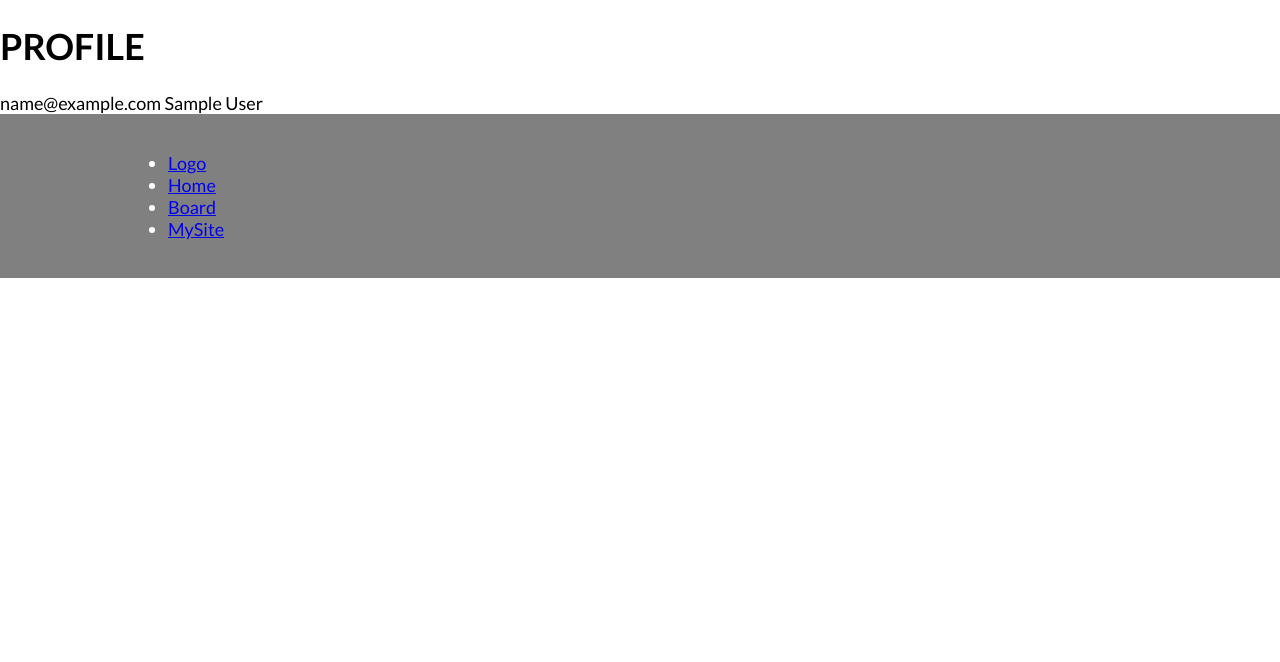
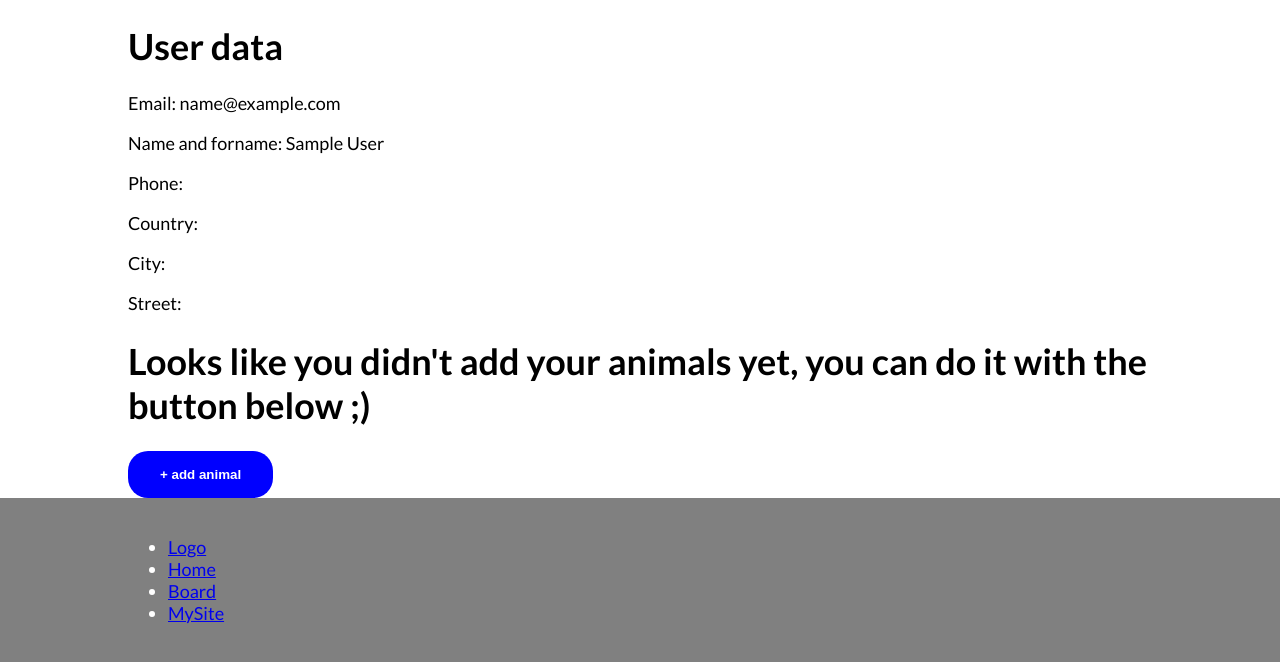
Before and after one commit to Warfnir/where-is-my-friend, a Django app: page /profile/ in a window 1280 px wide. Shown: the part 291-953 px from the top of the page. Before the commit the page ends 569 px from the top, so only its background shows below. Run offline with Django 3.2, Linux system fonts and the light colour scheme; the visitor is signed in with stand-in values (Sample User, id 1); data that the repository does not hold is empty; parts of the project's set-up code (start-up, migrations or seed data) failed here and were passed over; some libraries are stand-ins or nearby versions.

Commit message:
animal model + profile view with animals

```diff
--- a/webapp/animal_finder/admin.py
+++ b/webapp/animal_finder/admin.py
@@ -3,6 +3,7 @@ from django.contrib.auth.models import Group
 from django.contrib.auth.admin import UserAdmin as BaseUserAdmin
 
 from animal_finder.models import MyUser
+from animal_finder.models import Animal
 from animal_finder.forms import UserChangeForm, UserCreationForm
 
 # Register your models here.
@@ -40,3 +41,5 @@ admin.site.register(MyUser, UserAdmin)
 # ... and, since we're not using Django's built-in permissions,
 # unregister the Group model from admin.
 admin.site.unregister(Group)
+
+admin.site.register(Animal)
--- a/webapp/animal_finder/models.py
+++ b/webapp/animal_finder/models.py
@@ -1,5 +1,6 @@
 from django.db import models
 from django.conf import settings
+from datetime import date
 
 # Create your models here.
 
@@ -81,6 +82,18 @@ class MyUser(AbstractBaseUser):
         return self.is_admin
 
 
-class GoogleAuth(models.Model):
-    user = models.ForeignKey(settings.AUTH_USER_MODEL, on_delete=models.CASCADE)
-    sub = models.CharField(max_length=255, unique=True)
+class Animal(models.Model):
+    owner = models.ForeignKey(MyUser, on_delete=models.CASCADE)
+    name = models.CharField(max_length=30)
+    birthday = models.DateField()
+    # TODO: add image field
+
+    @property
+    def age(self):
+        today = date.today()
+        years_old = today.year - self.birthday.year
+        if today.month - self.birthday.month < 0:
+            years_old -= 1
+        elif today.day - self.birthday.day < 0:
+            years_old -= 1
+        return years_old
--- a/webapp/animal_finder/templates/animal_finder/profile.html
+++ b/webapp/animal_finder/templates/animal_finder/profile.html
@@ -1,9 +1,46 @@
 {% extends 'animal_finder/index.html' %}
 
 {% block main %}
-    <h1>PROFILE</h1>
-    {{user}}
-    {{user.name}}
-    {{user.surname}}
-    {{user.password}}
+<div class="container">
+
+    <h1>User data</h1>
+    <p>Email: {{user.email}}</p>
+
+    <p>Name and forname: {{user.name}} {{user.surname}}</p>
+    <p>Phone:</p>
+    <p>Country:</p>
+    <p>City:</p>
+    <p>Street:</p>
+
+
+    {% if animals %}
+    <h1>Animals owned</h1>
+    <table>
+        <tr>
+            <th>Name</th>
+            <th>Age</th>
+            <th>Photo</th>
+            <th>Status</th>
+        </tr>
+        {% for animal in animals %}
+        <tr>
+            <td>
+                <p>{{animal.name}}</p>
+            </td>
+            <td>
+                <p>{{animal.age}}</p>
+            </td>
+            <td>IMAGE</td>
+            <td>Home/Missing ;(</td>
+        </tr>
+
+        {% endfor %}
+        {% else %}
+        <h1>Looks like you didn't add your animals yet, you can do it with the button below ;)</h1>
+
+        {% endif %}
+
+    </table>
+    <button disabled="disabled">+ add animal</button>
+</div>
 {% endblock %}
--- a/webapp/animal_finder/views.py
+++ b/webapp/animal_finder/views.py
@@ -104,4 +104,8 @@ def logout_view(request):
 
 @login_required
 def profile_view(request):
-    return render(request, 'animal_finder/profile.html')
+    context = dict()
+    user = request.user
+    animals = models.Animal.objects.filter(owner=user)
+    context['animals'] = animals
+    return render(request, 'animal_finder/profile.html', context)
```
Also changed, not shown: webapp/animal_finder/migrations/0002_animal.py (added).
